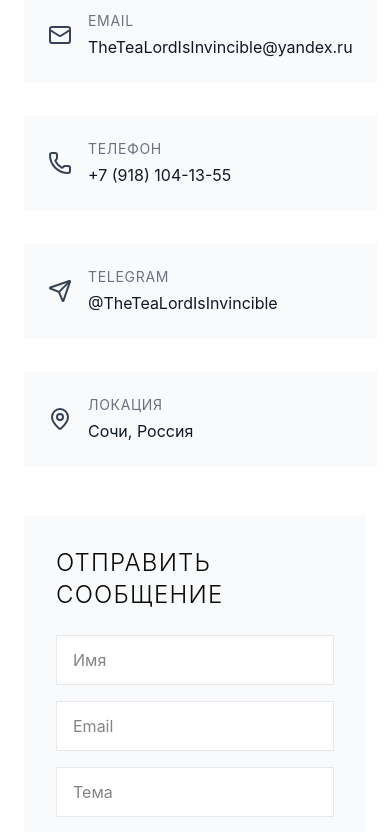
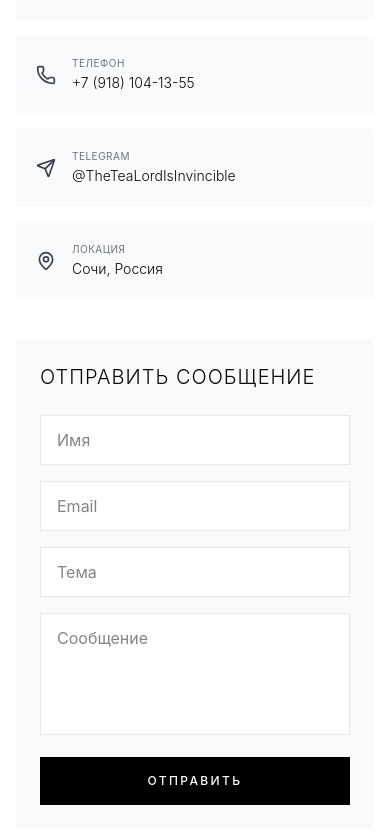
Before and after one commit to fedagelesh90029-design/Photographerportfoliowebsite, a React (Vite) app: page / in a window 390 px wide. Shown: the part 2685-3517 px from the top of the page. Built offline with nearby package versions, Linux system fonts and the light colour scheme; no server answers.

Commit message:
feat: make contacts clickable and optimize mobile layout

```diff
--- a/src/app/components/Contact.tsx
+++ b/src/app/components/Contact.tsx
@@ -13,10 +13,10 @@ export function Contact() {
   const [status, setStatus] = useState<"idle" | "sending" | "success" | "error">("idle");
 
   const contactInfo = [
-    { icon: Mail, label: "Email", value: "TheTeaLordIsInvincible@yandex.ru" },
-    { icon: Phone, label: "Телефон", value: "+7 (918) 104-13-55" },
-    { icon: Send, label: "Telegram", value: "@TheTeaLordIsInvincible" },
-    { icon: MapPin, label: "Локация", value: "Сочи, Россия" },
+    { icon: Mail, label: "Email", value: "TheTeaLordIsInvincible@yandex.ru", href: "mailto:TheTeaLordIsInvincible@yandex.ru" },
+    { icon: Phone, label: "Телефон", value: "+7 (918) 104-13-55", href: "tel:+79181041355" },
+    { icon: Send, label: "Telegram", value: "@TheTeaLordIsInvincible", href: "https://t.me/TheTeaLordIsInvincible" },
+    { icon: MapPin, label: "Локация", value: "Сочи, Россия", href: "https://yandex.ru/maps/?text=Сочи" },
   ];
 
   const handleSubmit = async (e: React.FormEvent) => {
@@ -37,35 +37,38 @@ export function Contact() {
   };
 
   return (
-    <section className="py-20 px-6 bg-white">
+    <section className="py-12 md:py-20 px-4 md:px-6 bg-white">
       <div className="max-w-4xl mx-auto">
         <motion.h2
           initial={{ opacity: 0, y: 20 }}
           whileInView={{ opacity: 1, y: 0 }}
           viewport={{ once: true }}
-          className="text-4xl md:text-5xl font-light text-center mb-12 tracking-wider"
+          className="text-3xl md:text-5xl font-light text-center mb-10 md:mb-12 tracking-wider"
         >
           КОНТАКТЫ
         </motion.h2>
 
-        <div className="grid md:grid-cols-2 gap-8 mb-12">
+        <div className="grid grid-cols-1 sm:grid-cols-2 gap-4 md:gap-8 mb-10 md:mb-12">
           {contactInfo.map((info, index) => (
-            <motion.div
+            <motion.a
+              href={info.href}
+              target={info.label === "Telegram" || info.label === "Локация" ? "_blank" : undefined}
+              rel="noopener noreferrer"
               key={index}
               initial={{ opacity: 0, y: 20 }}
               whileInView={{ opacity: 1, y: 0 }}
               viewport={{ once: true }}
               transition={{ delay: index * 0.1 }}
-              className="flex items-center gap-4 p-6 bg-gray-50 hover:bg-gray-100 transition-colors"
+              className="flex items-center gap-4 p-5 md:p-6 bg-gray-50 hover:bg-black hover:text-white transition-all duration-300 group"
             >
-              <info.icon className="w-6 h-6 text-gray-700" />
+              <info.icon className="w-5 h-5 md:w-6 md:h-6 text-gray-700 group-hover:text-white transition-colors" />
               <div>
-                <div className="text-sm text-gray-500 uppercase tracking-wider mb-1">
+                <div className="text-[10px] md:text-sm text-gray-500 uppercase tracking-wider mb-0.5 md:mb-1 group-hover:text-gray-300">
                   {info.label}
                 </div>
-                <div className="text-gray-900">{info.value}</div>
+                <div className="text-sm md:text-lg break-all font-light">{info.value}</div>
               </div>
-            </motion.div>
+            </motion.a>
           ))}
         </div>
 
@@ -73,25 +76,25 @@ export function Contact() {
           initial={{ opacity: 0, y: 20 }}
           whileInView={{ opacity: 1, y: 0 }}
           viewport={{ once: true }}
-          className="bg-gray-50 p-8"
+          className="bg-gray-50 p-6 md:p-8"
         >
-          <h3 className="text-2xl font-light mb-6 tracking-wider">
+          <h3 className="text-xl md:text-2xl font-light mb-6 tracking-wider">
             ОТПРАВИТЬ СООБЩЕНИЕ
           </h3>
           {status === "success" ? (
-            <div className="bg-green-100 text-green-700 p-4 mb-6">
+            <div className="bg-green-100 text-green-700 p-4 mb-6 text-sm">
               Сообщение успешно отправлено! Я свяжусь с вами в ближайшее время.
             </div>
           ) : (
             <form onSubmit={handleSubmit} className="space-y-4">
-              <div className="grid md:grid-cols-2 gap-4">
+              <div className="grid grid-cols-1 md:grid-cols-2 gap-4">
                 <input
                   type="text"
                   name="name"
                   placeholder="Имя"
                   value={formData.name}
                   onChange={handleChange}
-                  className="w-full px-4 py-3 bg-white border border-gray-200 focus:outline-none focus:border-gray-400 transition-colors"
+                  className="w-full px-4 py-3 bg-white border border-gray-200 focus:outline-none focus:border-black transition-colors"
                   required
                 />
                 <input
@@ -100,7 +103,7 @@ export function Contact() {
                   placeholder="Email"
                   value={formData.email}
                   onChange={handleChange}
-                  className="w-full px-4 py-3 bg-white border border-gray-200 focus:outline-none focus:border-gray-400 transition-colors"
+                  className="w-full px-4 py-3 bg-white border border-gray-200 focus:outline-none focus:border-black transition-colors"
                   required
                 />
               </div>
@@ -110,27 +113,27 @@ export function Contact() {
                 placeholder="Тема"
                 value={formData.subject}
                 onChange={handleChange}
-                className="w-full px-4 py-3 bg-white border border-gray-200 focus:outline-none focus:border-gray-400 transition-colors"
+                className="w-full px-4 py-3 bg-white border border-gray-200 focus:outline-none focus:border-black transition-colors"
                 required
               />
               <textarea
                 name="message"
                 placeholder="Сообщение"
-                rows={6}
+                rows={4}
                 value={formData.message}
                 onChange={handleChange}
-                className="w-full px-4 py-3 bg-white border border-gray-200 focus:outline-none focus:border-gray-400 transition-colors resize-none"
+                className="w-full px-4 py-3 bg-white border border-gray-200 focus:outline-none focus:border-black transition-colors resize-none"
                 required
               />
               <button
                 type="submit"
                 disabled={status === "sending"}
-                className="w-full bg-black text-white px-8 py-3 uppercase tracking-wider hover:bg-gray-800 transition-colors disabled:bg-gray-400"
+                className="w-full bg-black text-white px-8 py-4 uppercase text-xs md:text-sm tracking-[0.2em] hover:bg-gray-800 transition-colors disabled:bg-gray-400"
               >
                 {status === "sending" ? "Отправка..." : "Отправить"}
               </button>
               {status === "error" && (
-                <p className="text-red-500 text-sm">Ошибка при отправке. Попробуйте позже.</p>
+                <p className="text-red-500 text-xs uppercase tracking-tighter">Ошибка при отправке. Попробуйте позже.</p>
               )}
             </form>
           )}
```
